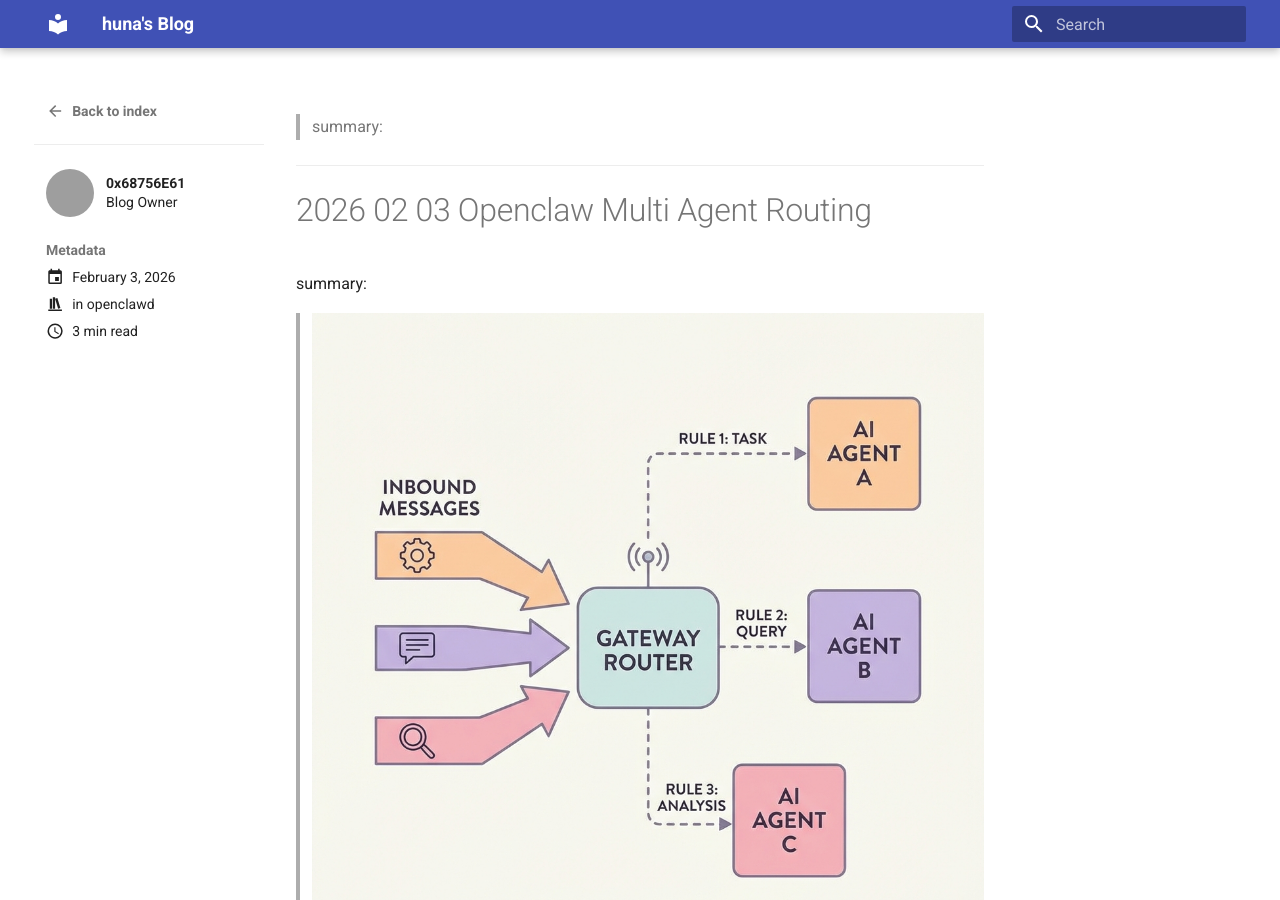
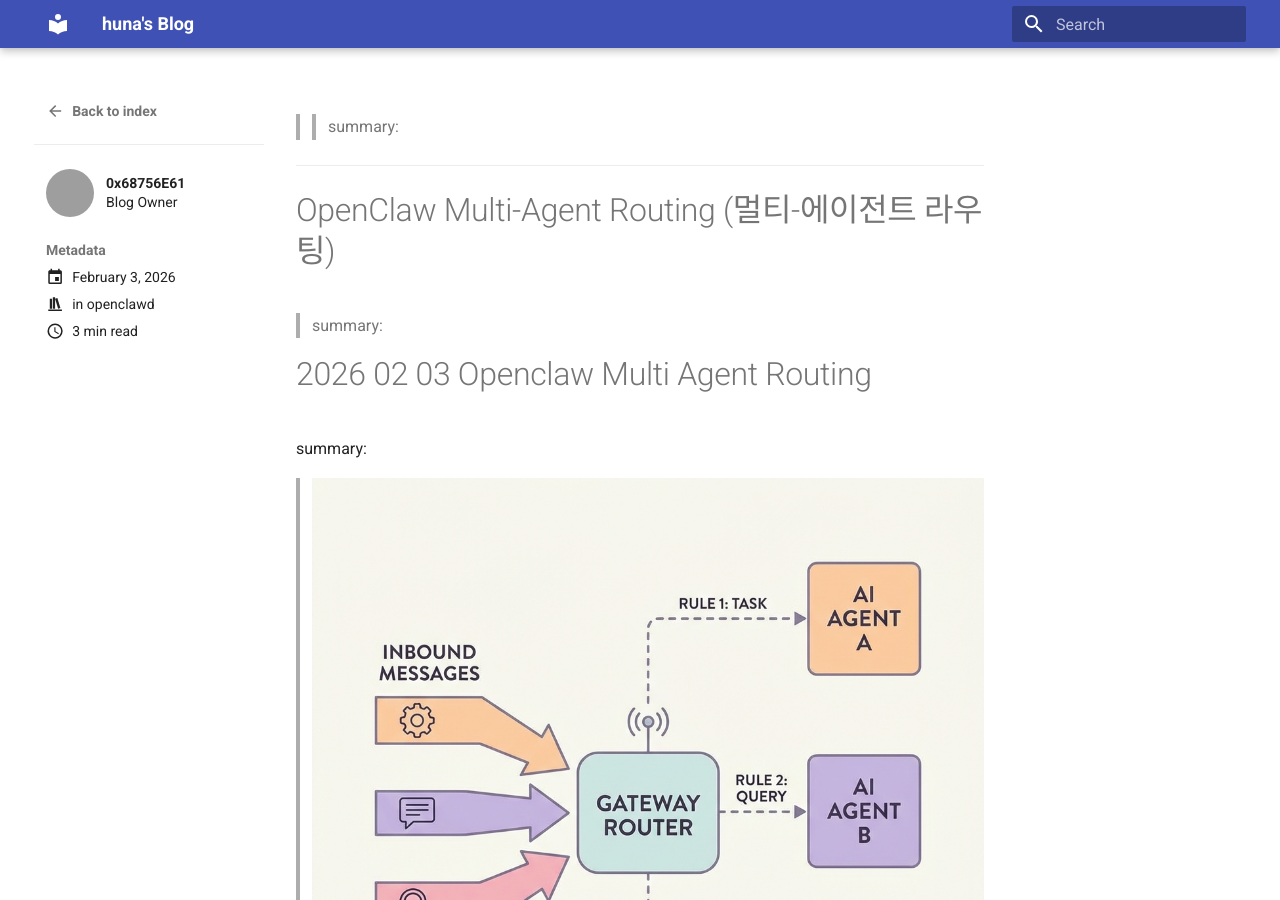
Before and after one commit to 0x68756E61/0x68756E61.github.io, an MkDocs documentation site: the page built from docs/blog/posts/2026-02-03-openclaw-multi-agent-routing.md, in a window 1280 px wide and 900 px high. Built offline with MkDocs 1.6.1 and Material for MkDocs 9.7.7, drawn with Linux system fonts in a browser that asks for light colours; grey boxes are pictures that could not be loaded.

Commit message:
Format: normalize multi-agent routing post to README template

```diff
--- a/docs/blog/posts/2026-02-03-openclaw-multi-agent-routing.md
+++ b/docs/blog/posts/2026-02-03-openclaw-multi-agent-routing.md
@@ -10,11 +10,20 @@ tags:
   - agent
 ---
 
+> > summary:
+
+<!-- more -->
+
+---
+
+# OpenClaw Multi-Agent Routing (멀티-에이전트 라우팅)
+
 > summary:
 
 <!-- more -->
 
----
+
+
 # 2026 02 03 Openclaw Multi Agent Routing
 
 summary:
```
